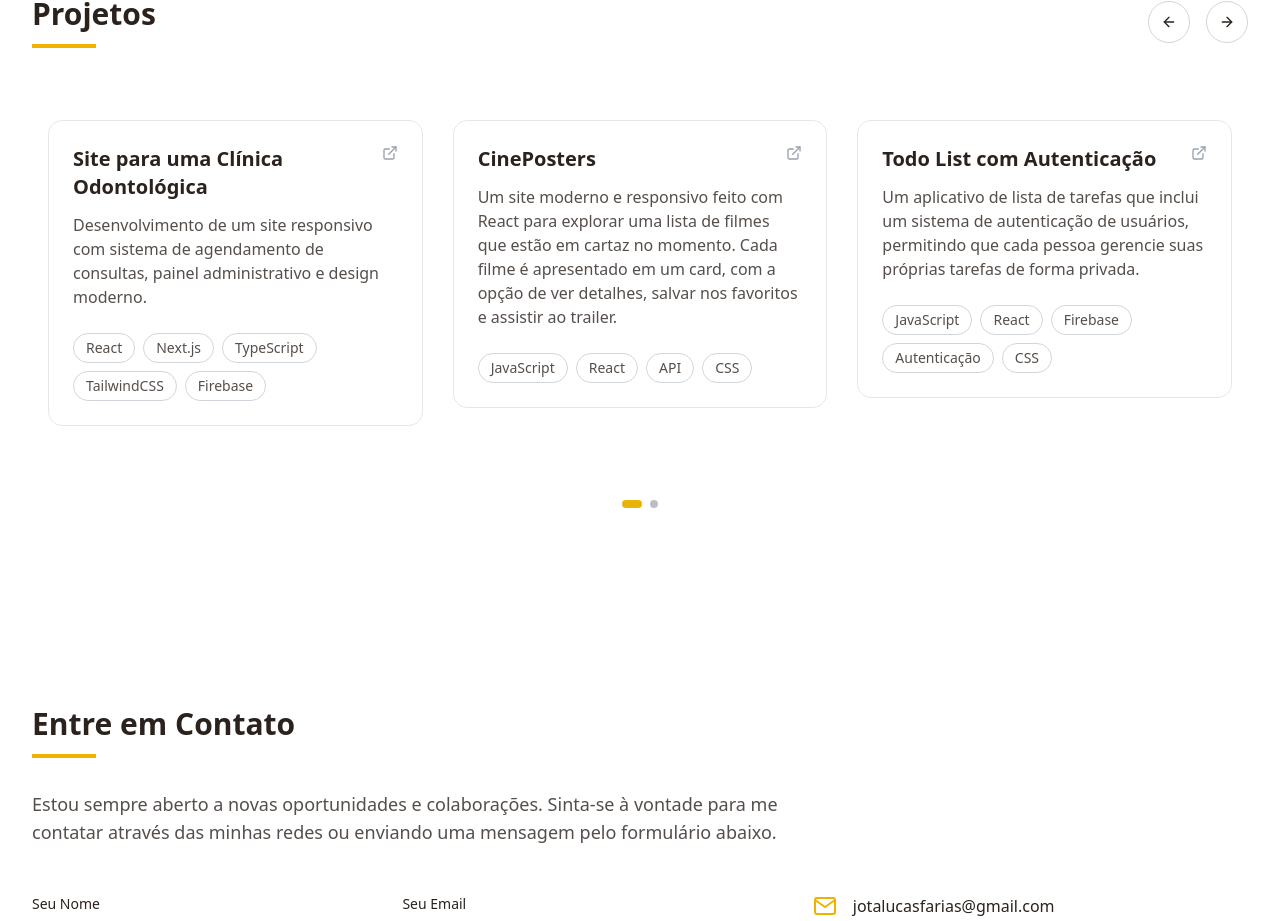
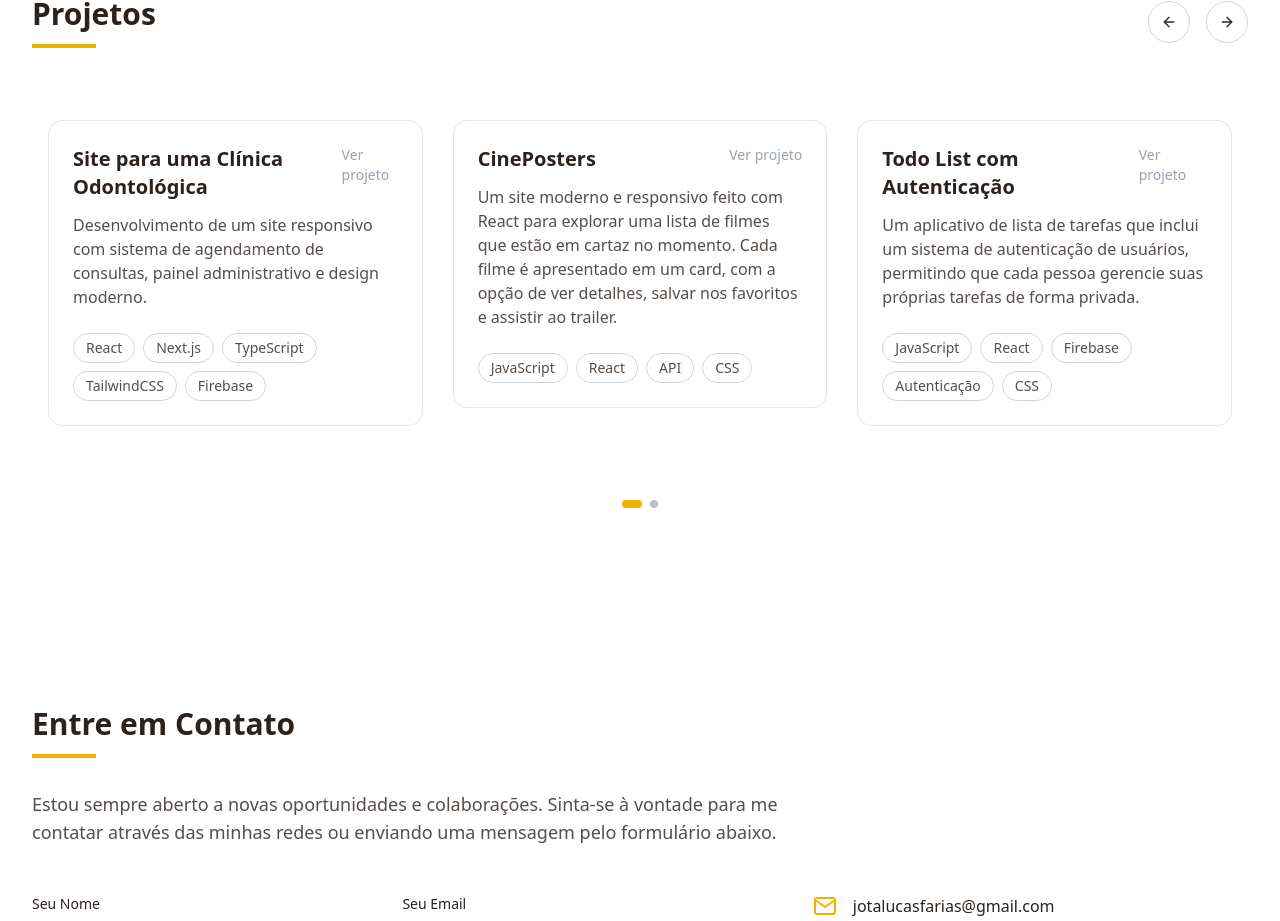
Before and after one commit to jotalucasfarias/meu-portfolio, a React (Vite) app: page / in a window 1280 px wide. Shown: the part 2159-3080 px from the top of the page. Built offline with nearby package versions, Linux system fonts and the light colour scheme.

Commit message:
feat: remover URLs do GitHub dos dados do projeto e atualizar exibição do link de deploy

```diff
--- a/src/components/Projects/Projects.tsx
+++ b/src/components/Projects/Projects.tsx
@@ -1,4 +1,4 @@
-import { FiArrowLeft, FiArrowRight, FiExternalLink } from 'react-icons/fi';
+import { FiArrowLeft, FiArrowRight } from 'react-icons/fi';
 import { useInView } from 'react-intersection-observer';
 import { projectsData } from '../../data/projectsData';
 
@@ -71,14 +71,19 @@ export default function Projects() {
                   <h3 className="text-xl font-bold text-text-dark dark:text-white">
                     {project.title}
                   </h3>
-                  <a
-                    href={project.url}
-                    target="_blank"
-                    rel="noopener noreferrer"
-                    aria-label={`Ver ${project.title} no GitHub`}
-                  >
-                    <FiExternalLink className="text-gray-400 group-hover:text-yellow-500 transition-colors" />
-                  </a>
+                  <div className="flex items-center gap-4">
+                    {project.deploy && (
+                      <a
+                        href={project.deploy}
+                        target="_blank"
+                        rel="noopener noreferrer"
+                        aria-label={`Ver o deploy de ${project.title}`}
+                        className="text-sm text-gray-400 group-hover:text-yellow-500 transition-colors hover:underline"
+                      >
+                        Ver projeto
+                      </a>
+                    )}
+                  </div>
                 </div>
                 <p className="text-text-dark/80 dark:text-gray-400 mb-6 flex-grow">
                   {project.description}
--- a/src/data/projectsData.ts
+++ b/src/data/projectsData.ts
@@ -4,7 +4,6 @@ export const projectsData = [
     description:
       'Desenvolvimento de um site responsivo com sistema de agendamento de consultas, painel administrativo e design moderno.',
     tags: ['React', 'Next.js', 'TypeScript', 'TailwindCSS', 'Firebase'],
-    url: 'https://github.com/jotalucasfarias/projeto-magna-odonto',
     deploy: 'https://magna-odonto-demo.vercel.app/',
   },
   {
@@ -12,7 +11,6 @@ export const projectsData = [
     description:
       'Um site moderno e responsivo feito com React para explorar uma lista de filmes que estão em cartaz no momento. Cada filme é apresentado em um card, com a opção de ver detalhes, salvar nos favoritos e assistir ao trailer.',
     tags: ['JavaScript', 'React', 'API', 'CSS'],
-    url: 'https://github.com/jotalucasfarias/CinePosters',
     deploy: 'https://cineposters.netlify.app/',
   },
   {
@@ -20,7 +18,6 @@ export const projectsData = [
     description:
       'Um aplicativo de lista de tarefas que inclui um sistema de autenticação de usuários, permitindo que cada pessoa gerencie suas próprias tarefas de forma privada.',
     tags: ['JavaScript', 'React', 'Firebase', 'Autenticação', 'CSS'],
-    url: 'https://github.com/jotalucasfarias/todo-app-auth',
     deploy: 'https://todo-app-auth-ten.vercel.app/',
   },
   {
```
